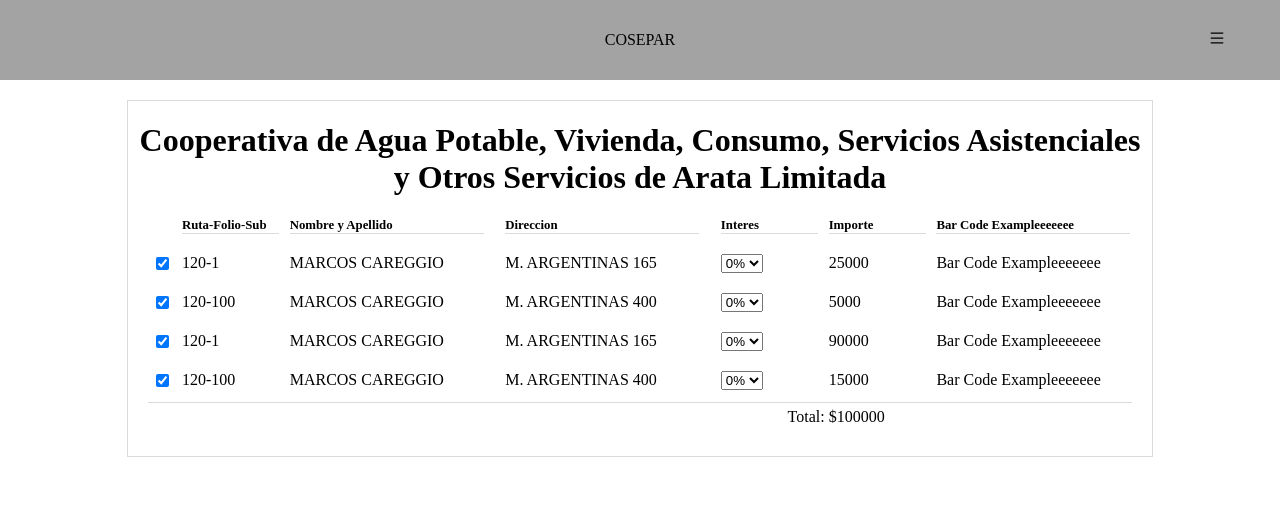
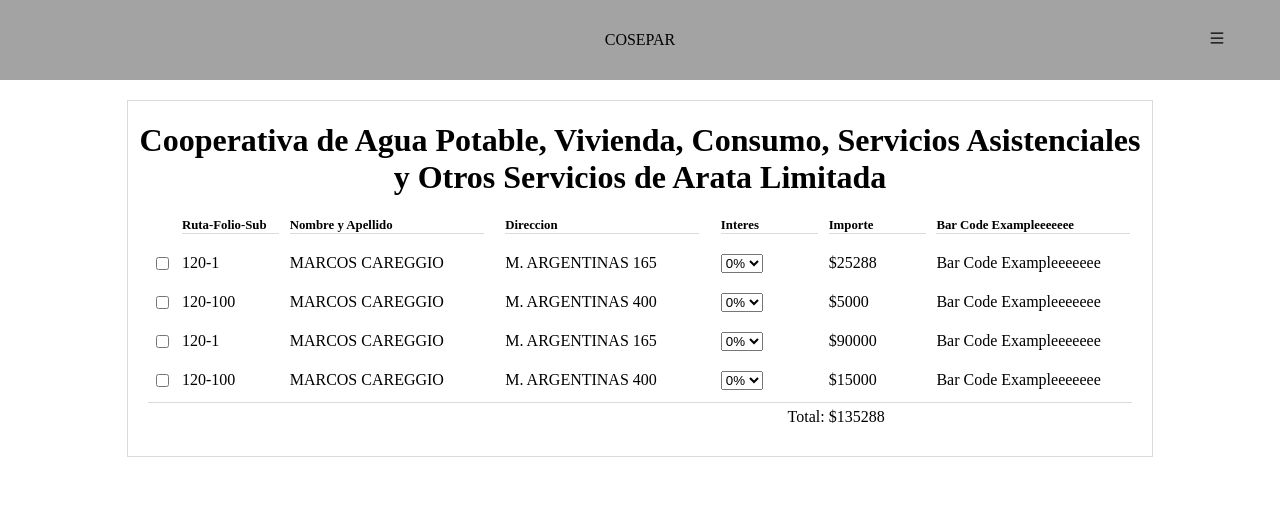
Before and after one commit to mcareggio/coseparreactapp, a React (Vite) app: page /recibos-telefono/1 in a window 1280 px wide. Shown: the top 507 px of the page. Built offline with nearby package versions, Linux system fonts and the light colour scheme.

Commit message:
sumar selectiva e interes en recibo

```diff
--- /dev/null
+++ b/src/components/checkbox.tsx
@@ -0,0 +1,20 @@
+import { useEffect, useRef, useState } from "react";
+
+
+export function Checkbox({ id, isChecked, setCheck }) {
+
+
+    function handleChange(e: Event) {
+
+        let newChecksState = [];
+        isChecked.map(el => newChecksState.push(el))
+        newChecksState[id] = !isChecked[id]
+        setCheck(newChecksState)
+        console.log(id + "" + newChecksState)
+
+    }
+
+    return (
+        <input type="checkbox" id={id.toString()} value={isChecked[id]} checked={isChecked[id]} onChange={handleChange} />
+    )
+}
--- /dev/null
+++ b/src/components/selectinteres.tsx
@@ -0,0 +1,22 @@
+import { useEffect } from "react"
+
+export function Selectinteres({ id, interesarr, setInteresarr }) {
+    function handleChange(e: Event) {
+        let newarraystate: string[] = []
+        interesarr.map((el: string, index: number) => {
+
+            id == "select" + index ? newarraystate.push(e.target.value) : newarraystate.push(el)
+        })
+        console.log(newarraystate)
+        setInteresarr(newarraystate)
+    }
+    return (<select id={id} onChange={handleChange}>
+        <option value="0">0%</option>
+        <option value="1">1%</option>
+        <option value="2">2%</option>
+        <option value="3">3%</option>
+        <option value="4">4%</option>
+        <option value="5">5%</option>
+        <option value="6">6%</option>
+    </select>)
+}
--- /dev/null
+++ b/src/hoocks/useSumaRecibos.tsx
@@ -0,0 +1,14 @@
+import { useEffect, useState } from "react"
+
+export function useSumaRecibos({ total_rec, setTotalRec, listado_recibos, isChecked, interesarr }) {
+    useEffect(() => {
+        let newtotal = 0
+
+        listado_recibos.map((recibo, index) => {
+            if (!isChecked[index])
+                newtotal += recibo.total
+        })
+        setTotalRec(newtotal)
+    }, [isChecked, interesarr])
+    return total_rec;
+}
--- a/src/index.css
+++ b/src/index.css
@@ -239,3 +239,7 @@ footer {
 .rec-main-cont-grilla input {
   box-sizing: border-box;
 }
+
+.tachado {
+  opacity: 0.4;
+}
--- a/src/mocks/listadorecibo.json
+++ b/src/mocks/listadorecibo.json
@@ -6,7 +6,7 @@
         "nombre": "MARCOS CAREGGIO",
         "direccion": "M. ARGENTINAS 165",
         "periodo": 202501,
-        "total": 25000,
+        "total": 25288,
         "fecpago": null
     },
     {
--- a/src/pages/RecibosTelefono.tsx
+++ b/src/pages/RecibosTelefono.tsx
@@ -4,19 +4,62 @@ import HeaderComp from "../components/HeaderComp";
 import { MainComp } from "../components/MainComp";
 import { useListReciboPago } from "../hoocks/useListReciboPago";
 import { tipo_envio_str } from "../types/common";
-import { useId, useState } from "react";
+import { useEffect, useId, useState } from "react";
+import { Checkbox } from "../components/checkbox";
+import { useSumaRecibos } from "../hoocks/useSumaRecibos";
+import { Selectinteres } from "../components/selectinteres";
+export function RecibosTelefono() {
 
-export function RecibosTelefono() {
-    const idselect = useId();
     const { telefono, email } = useParams();
     const tipo_envio = tipo_envio_str.whatsapp
     const { loading, listado_recibos } = useListReciboPago({ tipo_envio, telefono, email })
-    const [total_rec, setTotalRec] = useState(100000)
+    const [total_rec, setTotalRec] = useState(0)
 
-    function handleChangeCheck(event: Event) {
-        console.log(document.getElementById(event.target.value))
+    const array_state_checkbox: boolean[] = new Array(200).fill(false)
+    const array_state_select: string[] = new Array(200).fill("")
+    const array_state_parc: number[] = new Array(200).fill(0)
+    const [isChecked, setCheck] = useState(array_state_checkbox)
+    const [interesarr, setInteresarr] = useState(array_state_select)
+    const [total_parc_arr, setParcArr] = useState(array_state_parc)
+    const suma = useSumaRecibos({ total_rec, setTotalRec, listado_recibos, isChecked, interesarr })
 
-    }
+    useEffect(() => {
+        let newarray_state_checkbox: boolean[] = []
+        let newarray_state_interes: string[] = []
+        let newarray_state_parc: number[] = []
+        console.log(isChecked)
+        listado_recibos.map((el) => {
+            newarray_state_checkbox.push(false);
+            newarray_state_interes.push("0")
+            newarray_state_parc.push(el.total)
+        })
+        setCheck(newarray_state_checkbox)
+        setInteresarr(newarray_state_interes)
+        setParcArr(newarray_state_parc)
+    }, [listado_recibos])
+    useEffect(() => {
+        setCheck(new Array(200).fill(false))
+        setInteresarr(new Array(200).fill(""))
+        setParcArr(new Array(200).fill(0))
+    }, [])
+    useEffect(() => {
+        let newarray_state_parc: number[] = []
+        listado_recibos.map((el, index) => {
+            let parcial = el.total + (el.total * (Number.parseInt(interesarr[index]) / 100))
+            newarray_state_parc.push(parcial)
+        })
+        setParcArr(newarray_state_parc)
+    }, [interesarr])
+    useEffect(() => {
+
+        isChecked.map((el, index) => {
+            if (el)
+                document.getElementById("grilla-" + index)?.classList.add("tachado")
+            else
+                document.getElementById("grilla-" + index)?.classList.remove("tachado")
+
+        })
+    }, [isChecked])
 
     return (
         <>
@@ -35,35 +78,24 @@ export function RecibosTelefono() {
                     </div>
 
 
+                    {
 
-                    {
-                        listado_recibos.map((el) => (
-                            <div className="rec-main-cont-grilla elementos-grilla-rc" key={"k-" + el.ruta + el.folio + el.subfolio + el.periodo}>
+                        listado_recibos.map((el, index) => (
+                            <div className="rec-main-cont-grilla elementos-grilla-rc" id={"grilla-" + index} key={"k-" + index}>
                                 <div className="rc-inp-gr-cont">
-                                    <input
-                                        type="checkbox"
-                                        id={"chkbx-" + el.ruta + el.folio + el.subfolio + el.periodo}
-                                        checked
-                                        onChange={handleChangeCheck}
-                                    />
+
+                                    <Checkbox id={index} isChecked={isChecked} setCheck={setCheck} />
 
                                 </div>
                                 <div>{el.ruta + "-" + el.folio}</div>
                                 <div>{el.nombre}</div>
                                 <div>{el.direccion}</div>
-                                <div><select id={idselect} defaultValue={0}>
-                                    <option value="0">0%</option>
-                                    <option value="1">1%</option>
-                                    <option value="2">2%</option>
-                                    <option value="3">3%</option>
-                                    <option value="4">4%</option>
-                                    <option>5%</option>
-                                    <option>6%</option>
-                                </select></div>
-                                <div>{el.total}</div>
+                                <div><Selectinteres id={"select" + index} interesarr={interesarr} setInteresarr={setInteresarr} /></div>
+                                <div>${total_parc_arr[index]}</div>
                                 <div>Bar Code Exampleeeeeee</div>
                             </div>
                         ))}
+
                     <div className="rec-main-cont-grilla-total">
                         <div></div>
                         <div className="total-recibos">Total: ${total_rec}</div>
--- a/src/services/obtenerListRecibos.tsx
+++ b/src/services/obtenerListRecibos.tsx
@@ -15,7 +15,8 @@ export function obtenerListRecibos({ tipo_envio = tipo_envio_str.whatsapp, telef
             direccion: obj.direccion,
             periodo: obj.periodo,
             total: obj.total,
-            fecpago: fecpagostr
+            fecpago: fecpagostr,
+            activo: true
 
         })
 
--- a/src/types/common.tsx
+++ b/src/types/common.tsx
@@ -24,6 +24,6 @@ export type recibo = {
     direccion: string,
     periodo: number,
     total: number,
-    fecpago: string
-
+    fecpago: string,
+    activo: boolean
 }
```
